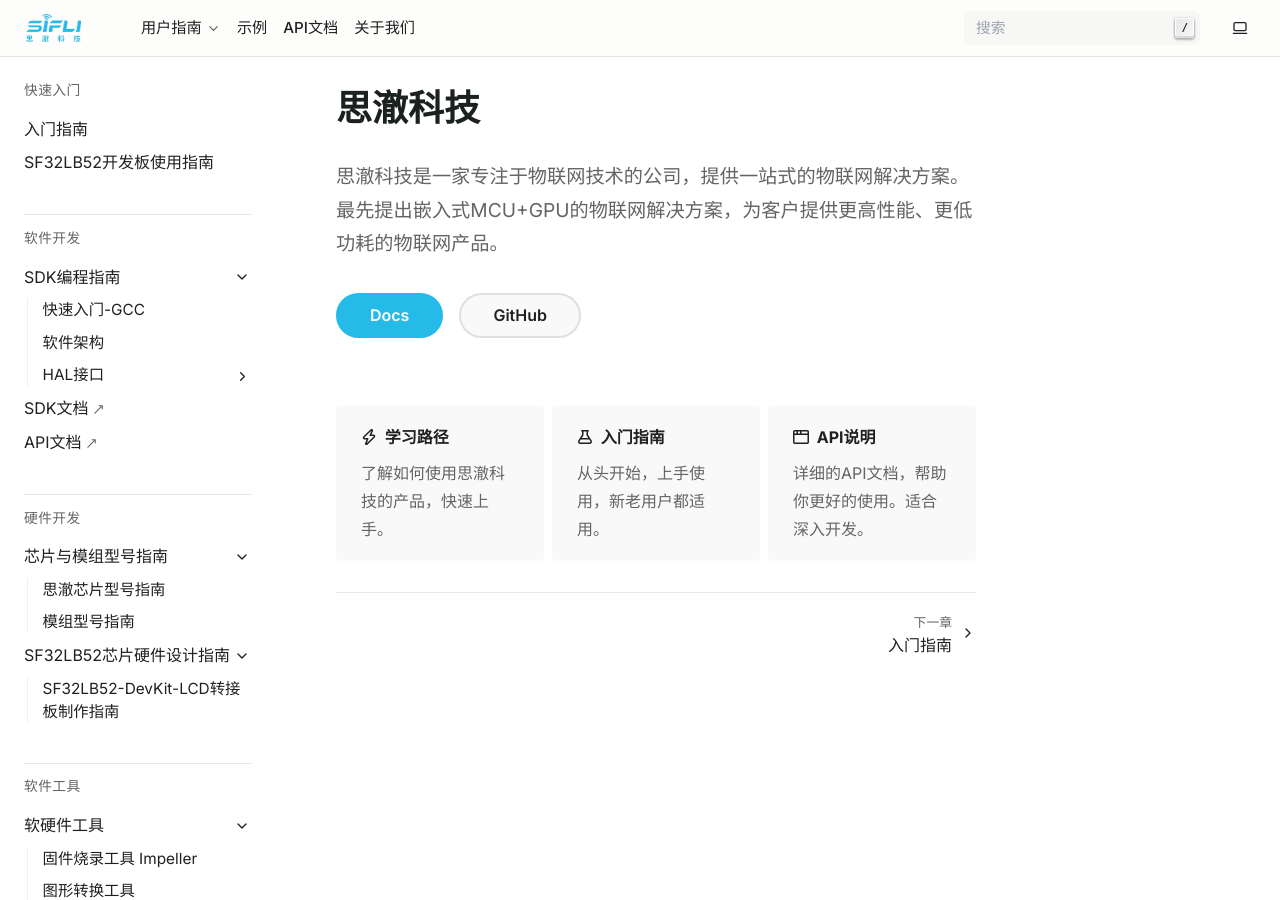
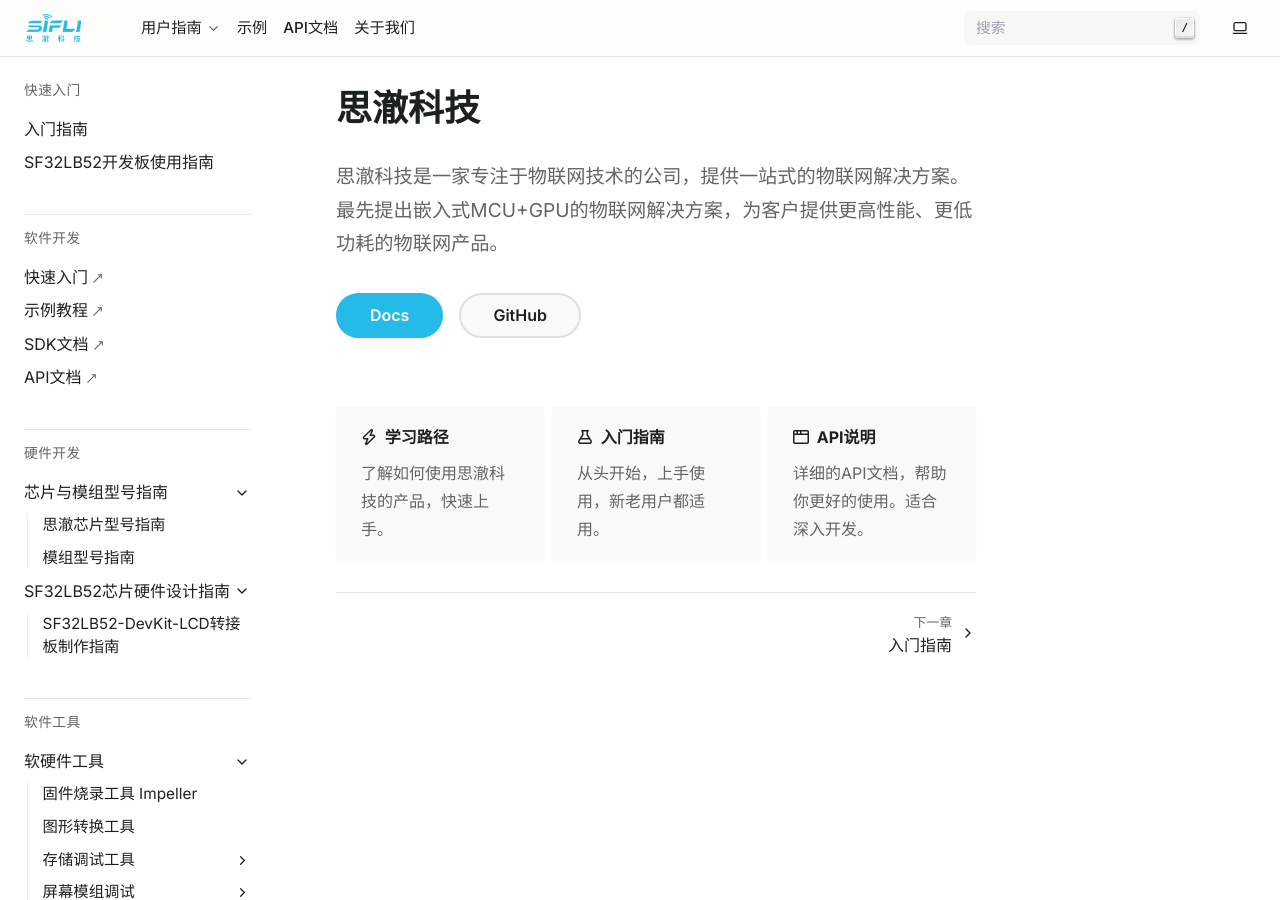
Before and after one commit to rabbitsaviola/SiFli-Wiki, a Sphinx documentation site: the page built from source/index.rst, in a window 1280 px wide and 900 px high. Built offline with Sphinx 7.4.7, drawn with Linux system fonts in a browser that asks for light colours; pages that are not in the unit, such as notebooks, are missing from menus; comment, search, counter and statistics services are not loaded.

Commit message:
update：sdk链接

```diff
--- a/source/index.rst
+++ b/source/index.rst
@@ -45,9 +45,10 @@
     :caption: 软件开发
     :hidden:
 
-    sdk/index
-    SDK文档  <https://wiki.sifli.com/sdk/sf32lb52x>
-    API文档  <https://wiki.sifli.com/sdk/sf32lb52x/api>
+    快速入门  <https://docs.sifli.com/projects/sdk/v2.3/sf32lb52x/quickstart/get-started.html>
+    示例教程  <https://docs.sifli.com/projects/sdk/v2.3/sf32lb52x/example/hal/index.html>
+    SDK文档  <https://docs.sifli.com/projects/sdk/v2.3/sf32lb52x/>
+    API文档  <https://docs.sifli.com/projects/sdk/v2.3/sf32lb52x/api/index.html>
 
 .. toctree::
     :caption: 硬件开发
```
